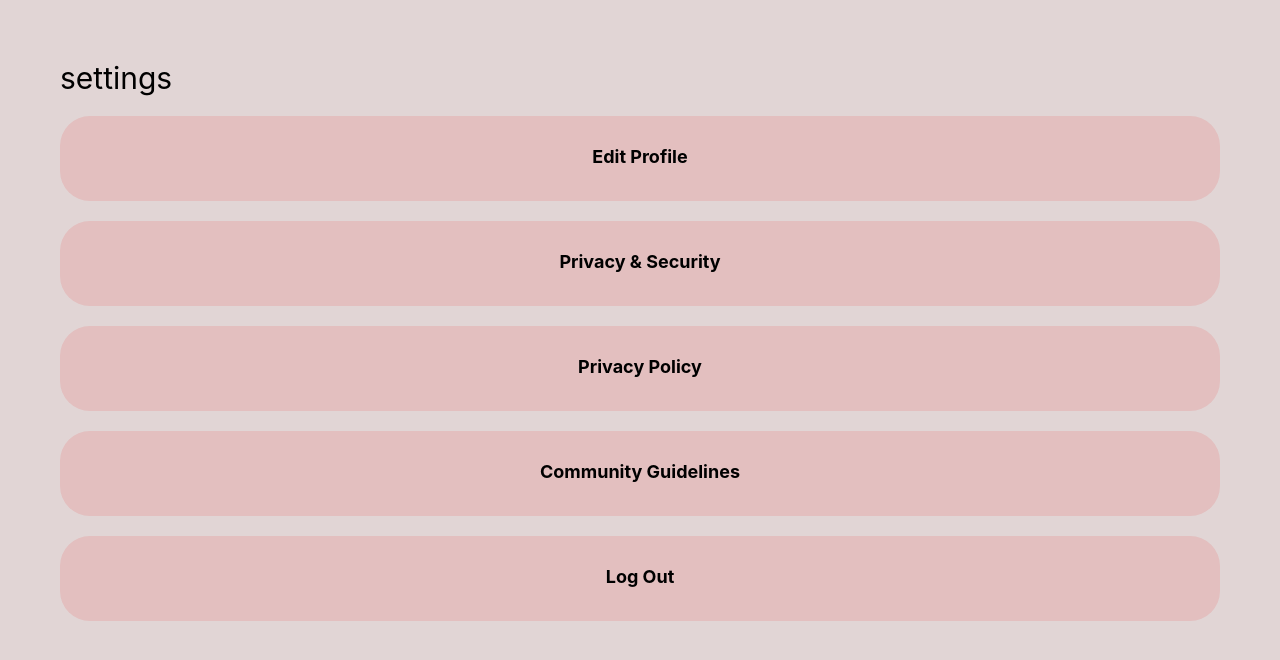
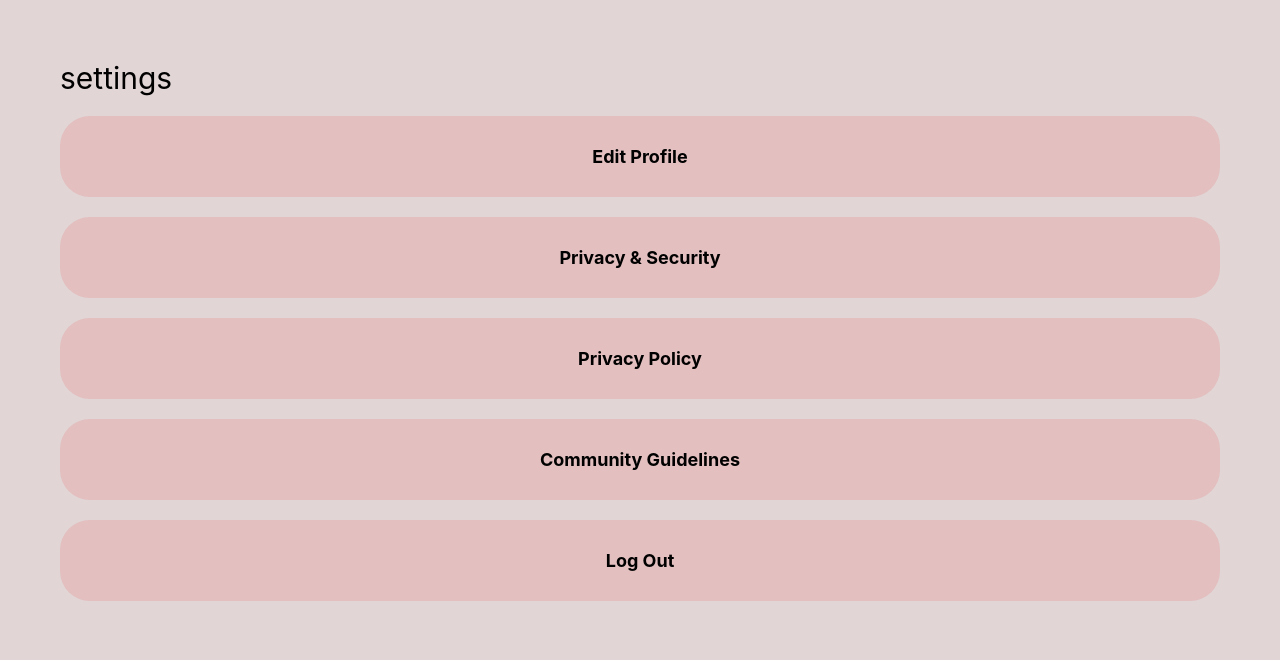
Before and after one commit to bharatrnair/socius-all, a React (Create React App) app: page /settings in a window 1280 px wide. Shown: the top 660 px of the page. Built offline with nearby package versions, Linux system fonts and the light colour scheme.

Commit message:
Settings Updated

```diff
--- a/src/components/Settings.css
+++ b/src/components/Settings.css
@@ -13,7 +13,7 @@
   .settings-property{
     background-color: #E3BFBF;
     /* width: 1188px; */
-    height: 85px;
+    /* height: 85px; */
     border-radius: 30px;
     padding: 30px;
 
```
